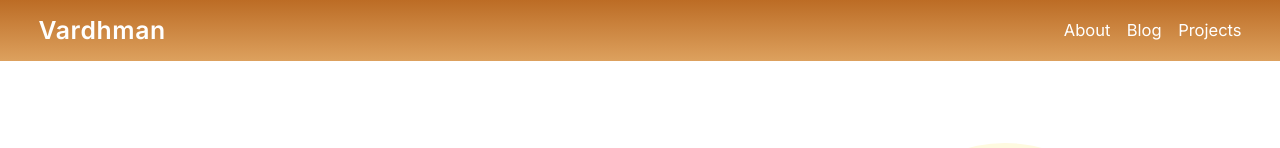
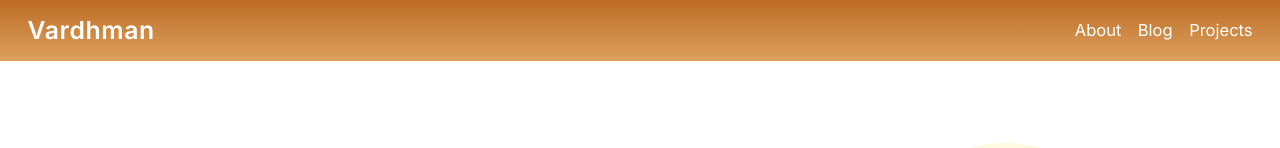
Before and after one commit to vardhmanJain/portfolio, a Next.js app: page / in a window 1280 px wide. Shown: the top 148 px of the page. Built offline with nearby package versions, Linux system fonts and the light colour scheme.

Commit message:
adjust navbar padding in x direction

```diff
--- a/src/app/components/Navbar.jsx
+++ b/src/app/components/Navbar.jsx
@@ -4,7 +4,7 @@ import React from 'react'
 
 function Navbar() {
   return (
-    <div className='bg-gradient-to-b from-[#bc6c25] to-[#dda15e] py-2 flex flex-wrap items-center justify-between mx-auto px-7  text-white fixed top-0 left-0 right-0'>
+    <div className='bg-gradient-to-b from-[#bc6c25] to-[#dda15e] py-2 flex flex-wrap items-center justify-between mx-auto px-4 sm:px-5 text-white fixed top-0 left-0 right-0'>
         <div className='text-lg font-semibold tracking-wide'>
             Vardhman
         </div>
```
